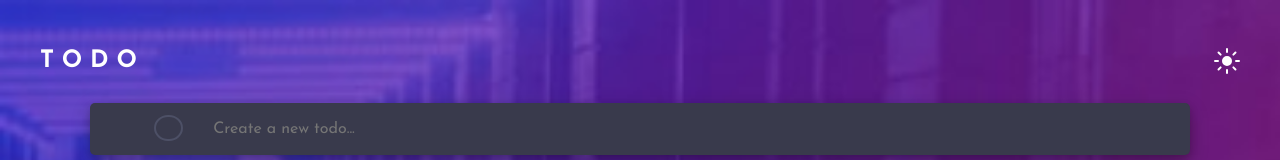
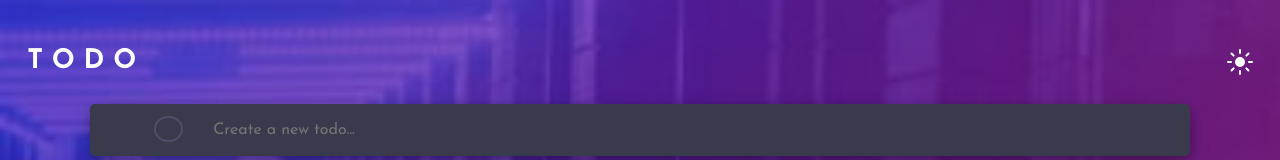
Before and after one commit to teodollo/toDo-app, a plain HTML site: page index.html in a window 1280 px wide. Shown: the top 160 px of the page. Drawn offline with Linux system fonts and the light colour scheme.

Commit message:
header left and right padding change

```diff
--- a/styles.css
+++ b/styles.css
@@ -22,7 +22,7 @@ html{
 
 /*HEADER AND H1*/
 header{
-  padding: 3em 2.5em 1.8em;
+  padding: 3em 1.7em 1.8em;
   display: grid;
   grid-template-columns: 1fr 1fr;
   color: white;
@@ -30,7 +30,7 @@ header{
 
 header h1{
     font-weight: 700;
-    font-size: 24px;
+    font-size: 27px;
     margin: auto auto auto 0;
 }
 /*--------------------------------------------*/
```
